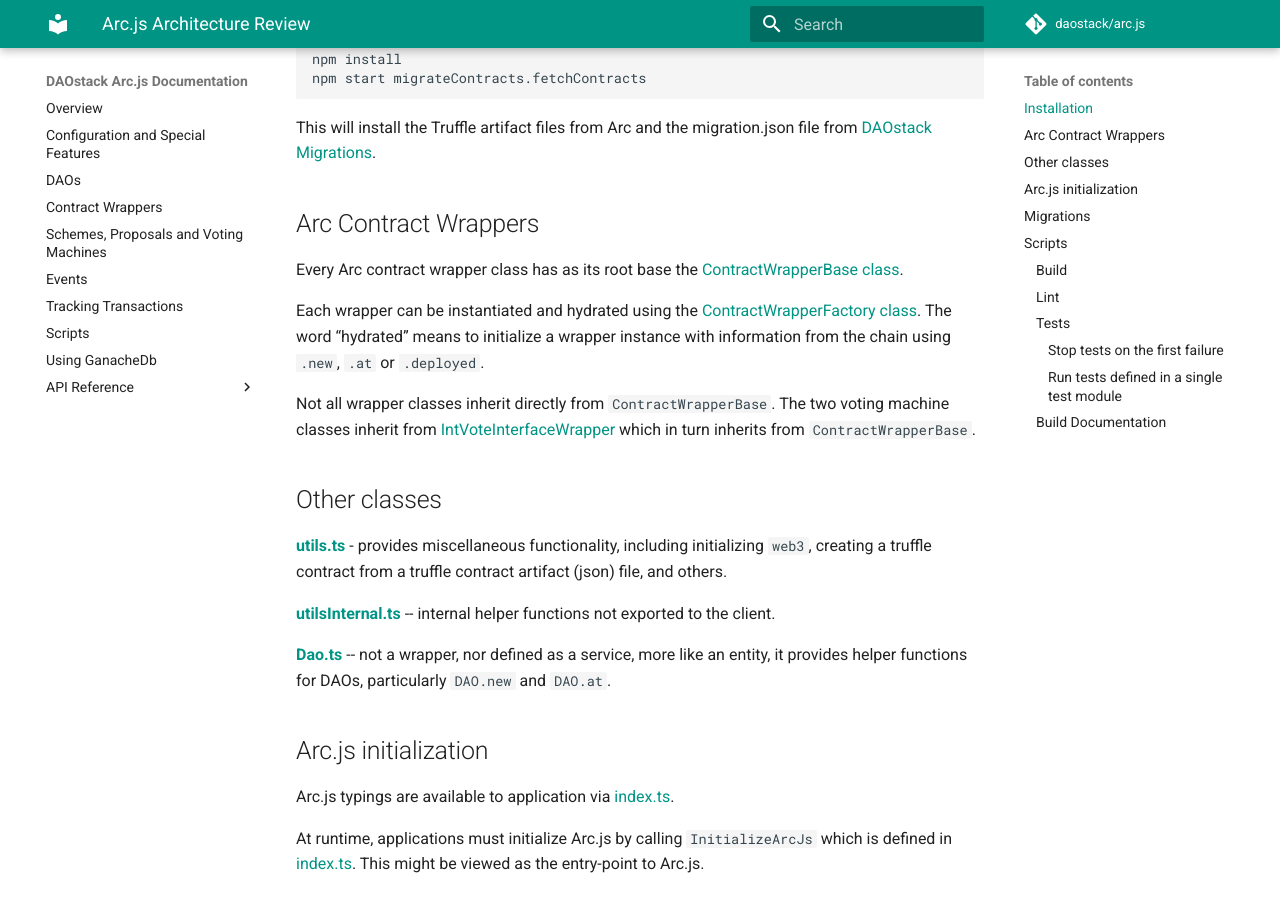
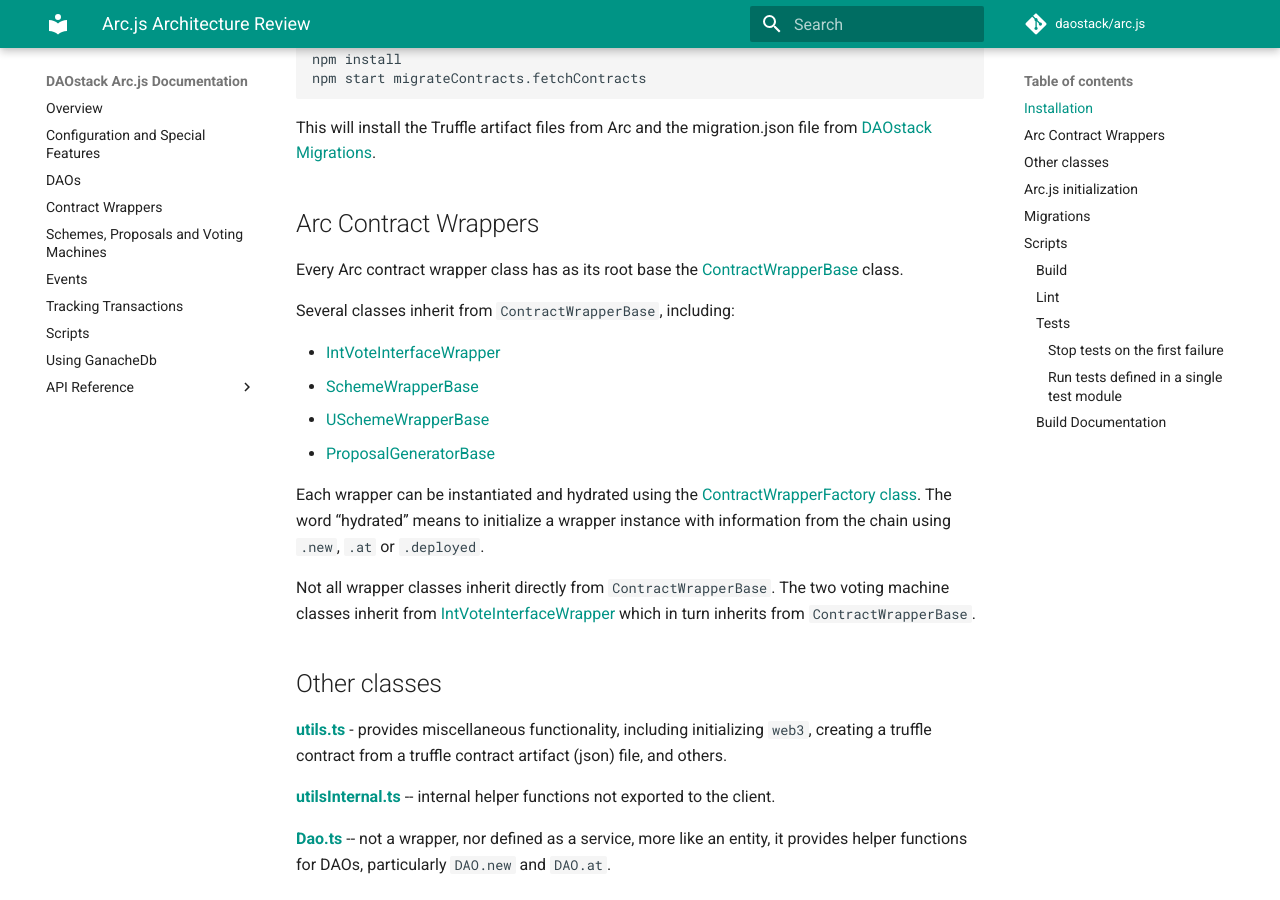
Before and after one commit to daostack/arc.js_legacy, an MkDocs documentation site: the page built from docs/DeveloperDocs.md, in a window 1280 px wide and 900 px high, scrolled down 807 px. Built offline with MkDocs 1.6.1 and Material for MkDocs 9.7.7, drawn with Linux system fonts in a browser that asks for light colours; comment, search, counter and statistics services are not loaded.

Commit message:
a little docs

```diff
--- a/docs/DeveloperDocs.md
+++ b/docs/DeveloperDocs.md
@@ -37,7 +37,15 @@ This will install the Truffle artifact files from Arc and the migration.json fil
 
 
 ## Arc Contract Wrappers
-Every Arc contract wrapper class has as its root base the [ContractWrapperBase class](https://github.com/daostack/arc.js/blob/master/lib/contractWrapperBase.ts).
+Every Arc contract wrapper class has as its root base the [ContractWrapperBase](https://github.com/daostack/arc.js/blob/master/lib/contractWrapperBase.ts) class.
+
+Several classes inherit from `ContractWrapperBase`, including:
+
+* [IntVoteInterfaceWrapper](https://github.com/daostack/arc.js/blob/master/lib/intVoteInterfaceWrapper.ts)
+* [SchemeWrapperBase](https://github.com/daostack/arc.js/blob/master/lib/schemeWrapperBase.ts)
+* [USchemeWrapperBase](https://github.com/daostack/arc.js/blob/master/lib/uSchemeWrapperBase.ts)
+* [ProposalGeneratorBase](https://github.com/daostack/arc.js/blob/master/lib/proposalGeneratorBase.ts)
+
 
 Each wrapper can be instantiated and hydrated using the [ContractWrapperFactory class](https://github.com/daostack/arc.js/blob/master/lib/contractWrapperFactory.ts).  The word “hydrated” means to initialize a wrapper instance with information from the chain using `.new`, `.at` or `.deployed`.
 
```
Also changed, not shown: docs/Daos.md (+10 -3 lines).
